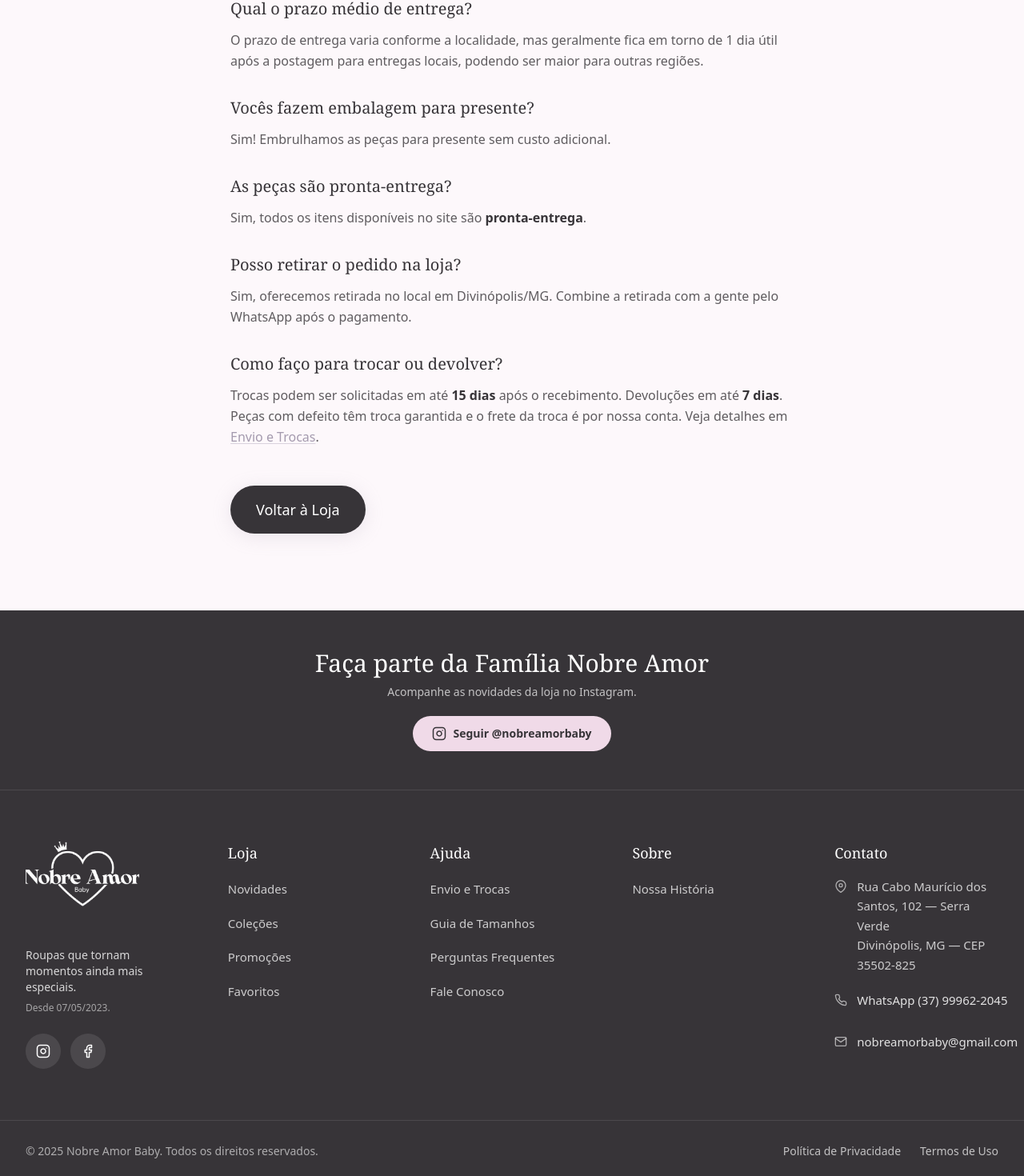
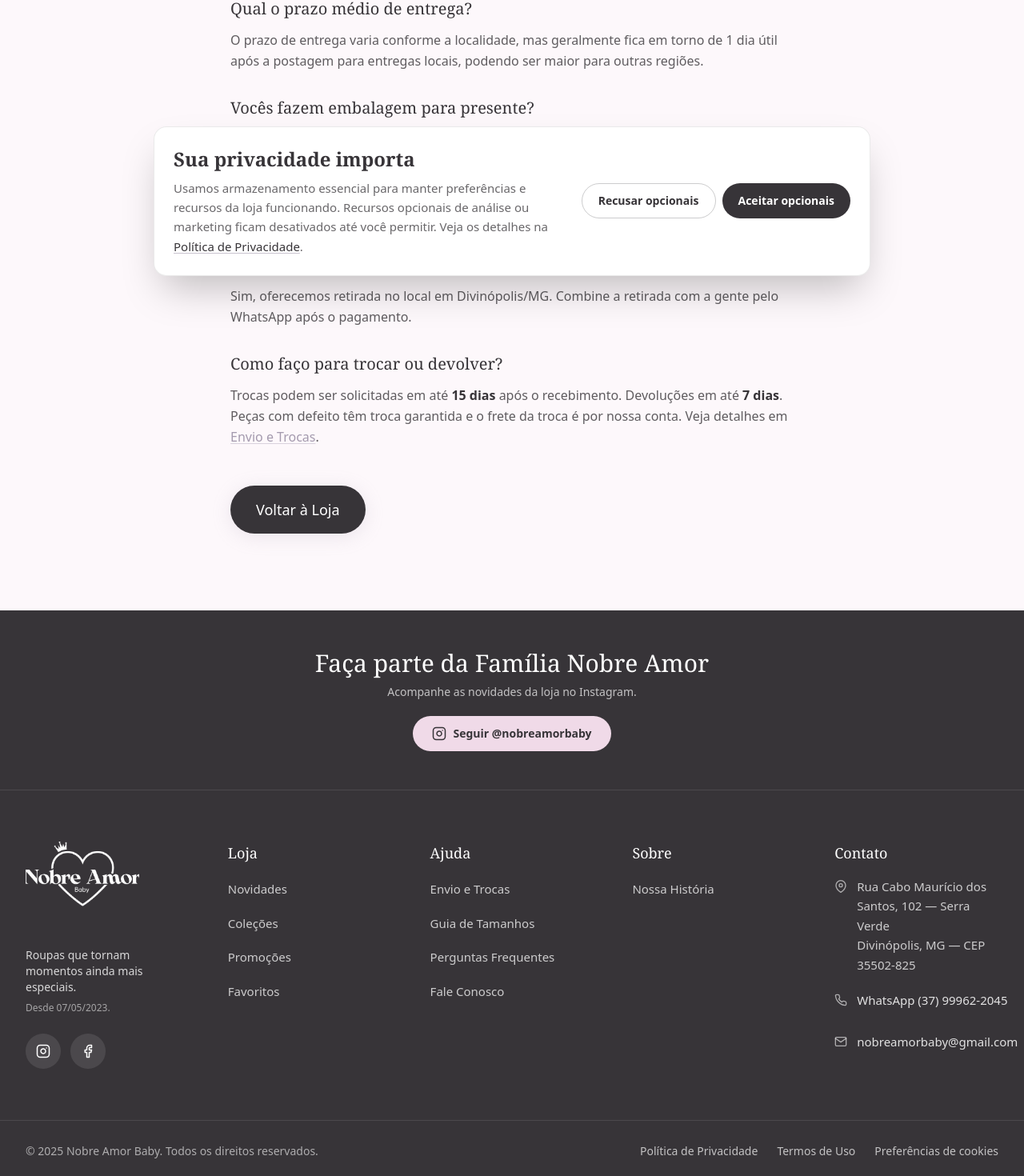
Before and after one commit to fellipegoncalvesleite/nobre-amor-baby, a React (Vite) app: page /faq in a window 1280 px wide. Shown: the part 443-1913 px from the top of the page at 80% size. Built offline with nearby package versions, Linux system fonts and the light colour scheme; no server answers; sample sign-in values are in the browser's storage.

Commit message:
feat: add cookie consent controls

```diff
--- a/src/App.jsx
+++ b/src/App.jsx
@@ -3,6 +3,7 @@
 import { Toaster } from 'react-hot-toast';
 import ScrollToTop from './components/ScrollToTop';
 import SeoManager from './components/SeoManager';
+import CookieConsent from './components/CookieConsent';
 import Header from './components/Header';
 import Footer from './components/Footer';
 import ProtectedRoute from './components/ProtectedRoute';
@@ -115,6 +116,7 @@
       </main>
 
       <Footer />
+      <CookieConsent />
     </div>
   );
 }
--- /dev/null
+++ b/src/components/CookieConsent.jsx
@@ -0,0 +1,75 @@
+import { useEffect, useState } from 'react';
+import { Link } from 'react-router-dom';
+import {
+  COOKIE_CONSENT_ACCEPTED,
+  COOKIE_CONSENT_EVENT,
+  COOKIE_CONSENT_REJECTED,
+  readCookieConsent,
+  writeCookieConsent,
+} from '../lib/cookieConsent';
+
+export default function CookieConsent() {
+  const [choice, setChoice] = useState(() => readCookieConsent());
+
+  useEffect(() => {
+    const openPreferences = () => setChoice(null);
+    window.addEventListener(COOKIE_CONSENT_EVENT, openPreferences);
+    return () => window.removeEventListener(COOKIE_CONSENT_EVENT, openPreferences);
+  }, []);
+
+  if (choice) return null;
+
+  function choose(nextChoice) {
+    try {
+      writeCookieConsent(nextChoice);
+    } catch {
+      // If browser storage is unavailable, respect the choice for this page load.
+    }
+    setChoice(nextChoice);
+  }
+
+  return (
+    <aside
+      role="dialog"
+      aria-label="Preferências de cookies"
+      aria-modal="false"
+      className="fixed inset-x-3 bottom-3 z-[120] mx-auto max-w-4xl rounded-2xl border border-baby-text/10 bg-surface p-5 shadow-2xl sm:inset-x-6 sm:p-6"
+    >
+      <div className="flex flex-col gap-5 lg:flex-row lg:items-center lg:justify-between">
+        <div className="max-w-2xl font-sans">
+          <h2 className="font-serif text-xl font-semibold text-baby-text sm:text-2xl">
+            Sua privacidade importa
+          </h2>
+          <p className="mt-2 text-sm leading-relaxed text-baby-text/75 sm:text-[15px]">
+            Usamos armazenamento essencial para manter preferências e recursos da loja funcionando.
+            Recursos opcionais de análise ou marketing ficam desativados até você permitir. Veja os
+            detalhes na{' '}
+            <Link
+              to="/privacidade"
+              className="font-medium text-baby-text underline decoration-baby-accent/60 underline-offset-2"
+            >
+              Política de Privacidade
+            </Link>.
+          </p>
+        </div>
+
+        <div className="flex shrink-0 flex-col gap-2 sm:flex-row">
+          <button
+            type="button"
+            onClick={() => choose(COOKIE_CONSENT_REJECTED)}
+            className="min-h-11 rounded-full border border-baby-text/25 px-5 py-2.5 font-sans text-sm font-semibold text-baby-text transition-colors hover:bg-baby-pink-light"
+          >
+            Recusar opcionais
+          </button>
+          <button
+            type="button"
+            onClick={() => choose(COOKIE_CONSENT_ACCEPTED)}
+            className="min-h-11 rounded-full bg-baby-text px-5 py-2.5 font-sans text-sm font-semibold text-white transition-opacity hover:opacity-90 dark:text-baby-cream"
+          >
+            Aceitar opcionais
+          </button>
+        </div>
+      </div>
+    </aside>
+  );
+}
--- a/src/components/Footer.jsx
+++ b/src/components/Footer.jsx
@@ -8,6 +8,7 @@
   FiPhone,
 } from 'react-icons/fi';
 import siteConfig from '../config/siteConfig';
+import { COOKIE_CONSENT_EVENT } from '../lib/cookieConsent';
 
 const footerLinks = {
   shop: [
@@ -163,13 +164,24 @@
             <p className="font-sans text-white/60 text-sm text-center md:text-left">
               &copy; {new Date().getFullYear()} {siteConfig.brandName}. Todos os direitos reservados.
             </p>
-            <div className="flex gap-6">
+            <div className="flex flex-wrap justify-center gap-x-6 gap-y-2 md:justify-end">
               <Link to="/privacidade" className="font-sans text-white/70 text-sm hover:text-white transition-colors focus:outline-none focus-visible:ring-2 focus-visible:ring-baby-pink rounded py-1">
                 Política de Privacidade
               </Link>
               <Link to="/termos" className="font-sans text-white/70 text-sm hover:text-white transition-colors focus:outline-none focus-visible:ring-2 focus-visible:ring-baby-pink rounded py-1">
                 Termos de Uso
               </Link>
+              <button
+                type="button"
+                onClick={() => {
+                  if (typeof window !== 'undefined') {
+                    window.dispatchEvent(new Event(COOKIE_CONSENT_EVENT));
+                  }
+                }}
+                className="font-sans text-white/70 text-sm hover:text-white transition-colors focus:outline-none focus-visible:ring-2 focus-visible:ring-baby-pink rounded py-1"
+              >
+                Preferências de cookies
+              </button>
             </div>
           </div>
         </div>
--- /dev/null
+++ b/src/lib/cookieConsent.js
@@ -0,0 +1,43 @@
+export const COOKIE_CONSENT_KEY = 'nobre_amor_cookie_consent_v1';
+export const COOKIE_CONSENT_ACCEPTED = 'accepted';
+export const COOKIE_CONSENT_REJECTED = 'rejected';
+export const COOKIE_CONSENT_EVENT = 'nobre-amor:cookie-consent-open';
+
+const VALID_CHOICES = new Set([
+  COOKIE_CONSENT_ACCEPTED,
+  COOKIE_CONSENT_REJECTED,
+]);
+
+function resolveStorage(storage) {
+  if (storage) return storage;
+  if (typeof globalThis === 'undefined') return null;
+
+  try {
+    return globalThis.localStorage ?? null;
+  } catch {
+    return null;
+  }
+}
+
+export function readCookieConsent(storage) {
+  try {
+    const value = resolveStorage(storage)?.getItem(COOKIE_CONSENT_KEY) ?? null;
+    return VALID_CHOICES.has(value) ? value : null;
+  } catch {
+    return null;
+  }
+}
+
+export function writeCookieConsent(choice, storage) {
+  if (!VALID_CHOICES.has(choice)) {
+    throw new Error('Invalid cookie consent choice');
+  }
+
+  const target = resolveStorage(storage);
+  if (target) target.setItem(COOKIE_CONSENT_KEY, choice);
+  return choice;
+}
+
+export function hasOptionalCookieConsent(storage) {
+  return readCookieConsent(storage) === COOKIE_CONSENT_ACCEPTED;
+}
--- a/src/pages/StaticPage.jsx
+++ b/src/pages/StaticPage.jsx
@@ -205,6 +205,19 @@
           dados com terceiros para fins de marketing.
         </p>
 
+        <h2>Cookies e tecnologias semelhantes</h2>
+        <p>
+          Usamos armazenamento local essencial do navegador para manter preferências e recursos
+          da loja funcionando, como tema, sessão, carrinho e acompanhamento de pedidos. Esses
+          recursos essenciais não dependem da autorização para cookies opcionais.
+        </p>
+        <p>
+          Recursos opcionais de análise ou marketing, quando utilizados, dependem da sua escolha
+          no aviso de privacidade. A preferência fica registrada no próprio navegador para que o
+          site não precise perguntar novamente a cada visita. Você pode revisar a escolha a
+          qualquer momento em <strong>Preferências de cookies</strong>, no rodapé do site.
+        </p>
+
         <h2>Exclusão de dados</h2>
         <p>
           Você pode solicitar a exclusão dos seus dados a qualquer momento enviando uma
```
Also changed, not shown: 2 other files (tests, documents, lock files or other folders).
